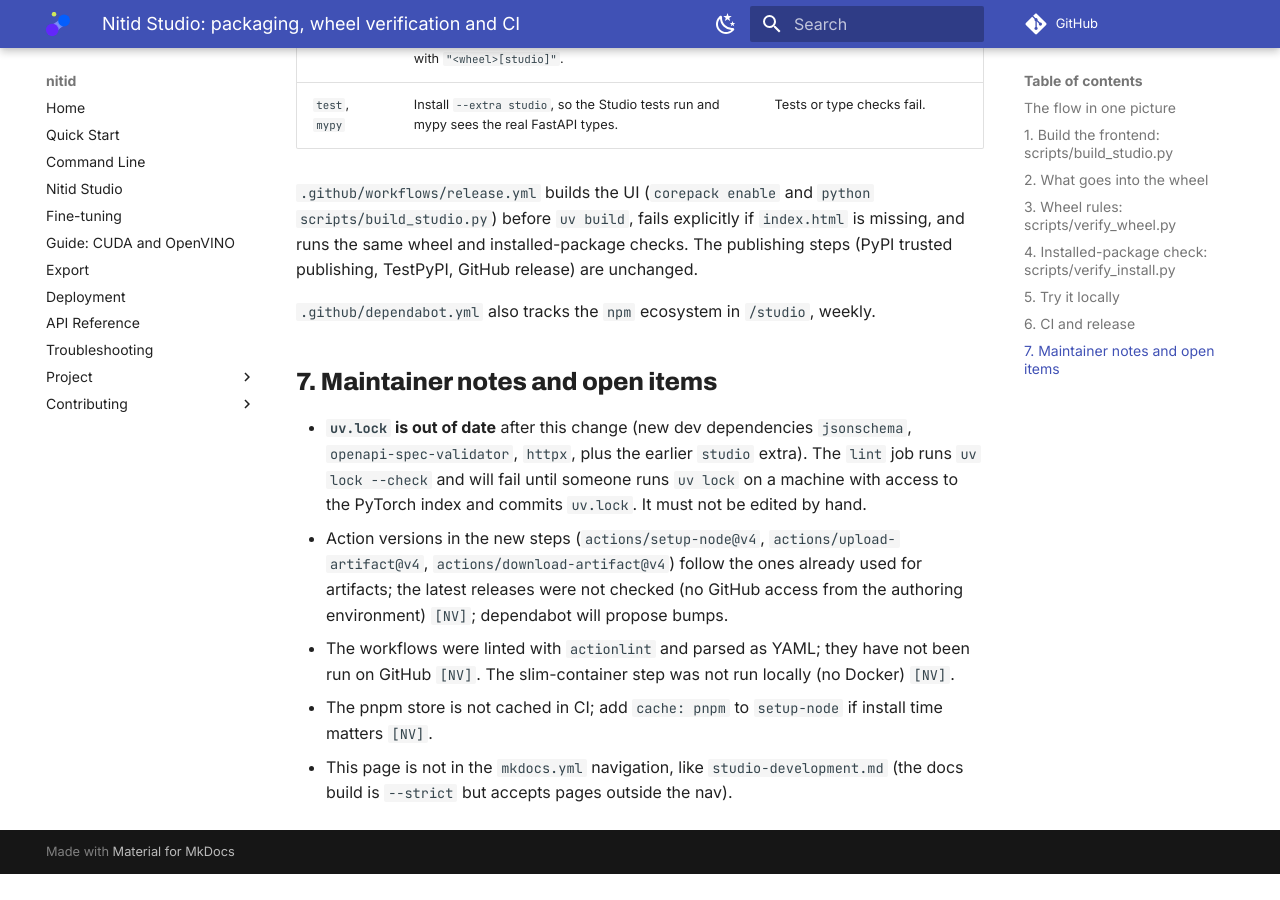
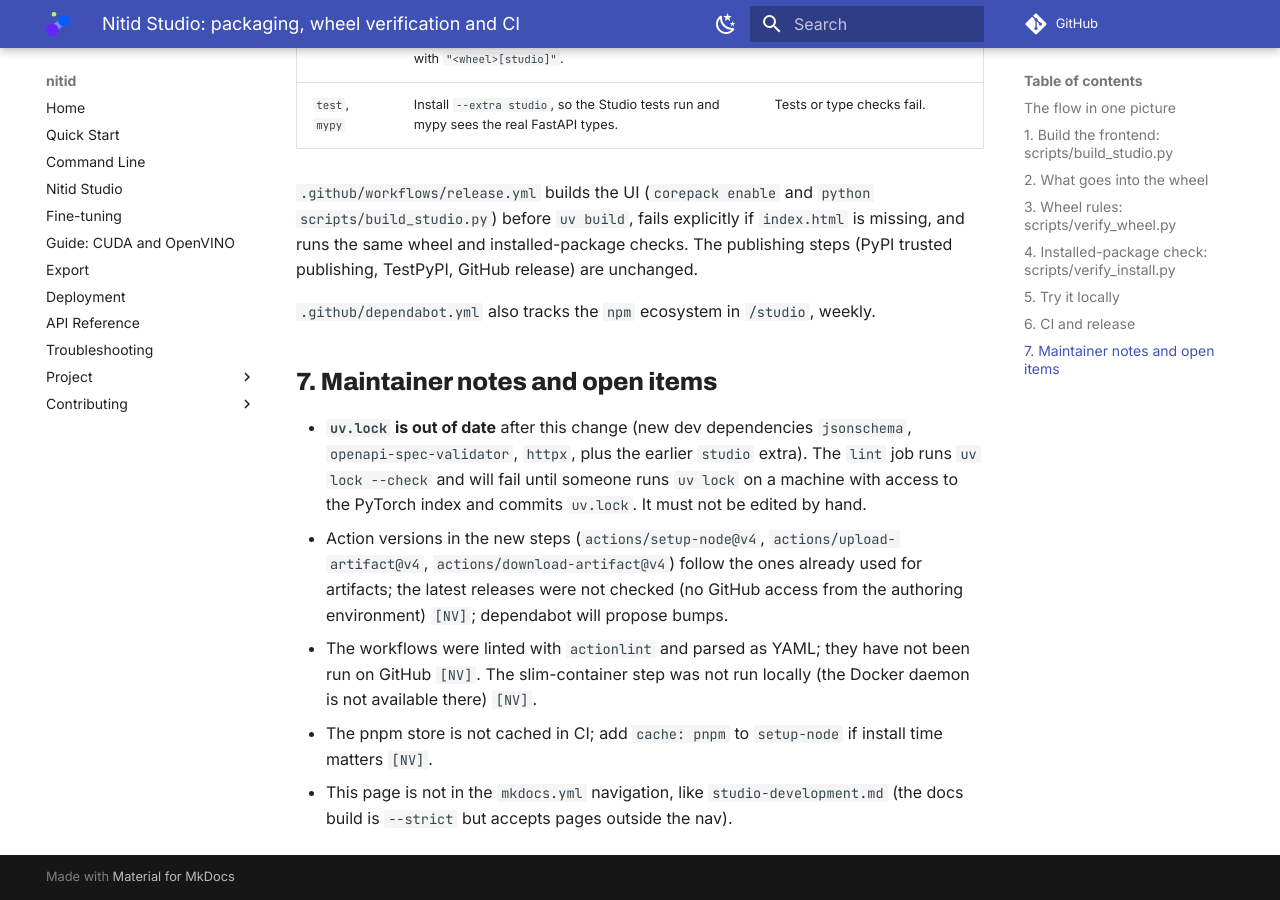
Before and after one commit to Nitidio/nitid, an MkDocs documentation site: the page built from docs/studio-packaging.md, in a window 1280 px wide and 900 px high, scrolled down 4038 px. Built offline with MkDocs 1.6.1 and Material for MkDocs 9.7.7, drawn with Linux system fonts in a browser that asks for light colours; comment, search, counter and statistics services are not loaded; before the commit the page ends 4912 px from its top, so only the background shows below that.

Commit message:
docs(studio): clarify the Docker caveat
Co-Authored-By: Claude Sonnet 5.5 <noreply@anthropic.com>
Claude-Session: https://claude.ai/code/session_016gyCsVrKFXU58HcWRPRNVp

```diff
--- a/docs/studio-packaging.md
+++ b/docs/studio-packaging.md
@@ -161,7 +161,7 @@ missing, and runs the same wheel and installed-package checks. The publishing st
   releases were not checked (no GitHub access from the authoring environment) `[NV]`;
   dependabot will propose bumps.
 - The workflows were linted with `actionlint` and parsed as YAML; they have not been run
-  on GitHub `[NV]`. The slim-container step was not run locally (no Docker) `[NV]`.
+  on GitHub `[NV]`. The slim-container step was not run locally (the Docker daemon is not available there) `[NV]`.
 - The pnpm store is not cached in CI; add `cache: pnpm` to `setup-node` if install time
   matters `[NV]`.
 - This page is not in the `mkdocs.yml` navigation, like `studio-development.md`
```
